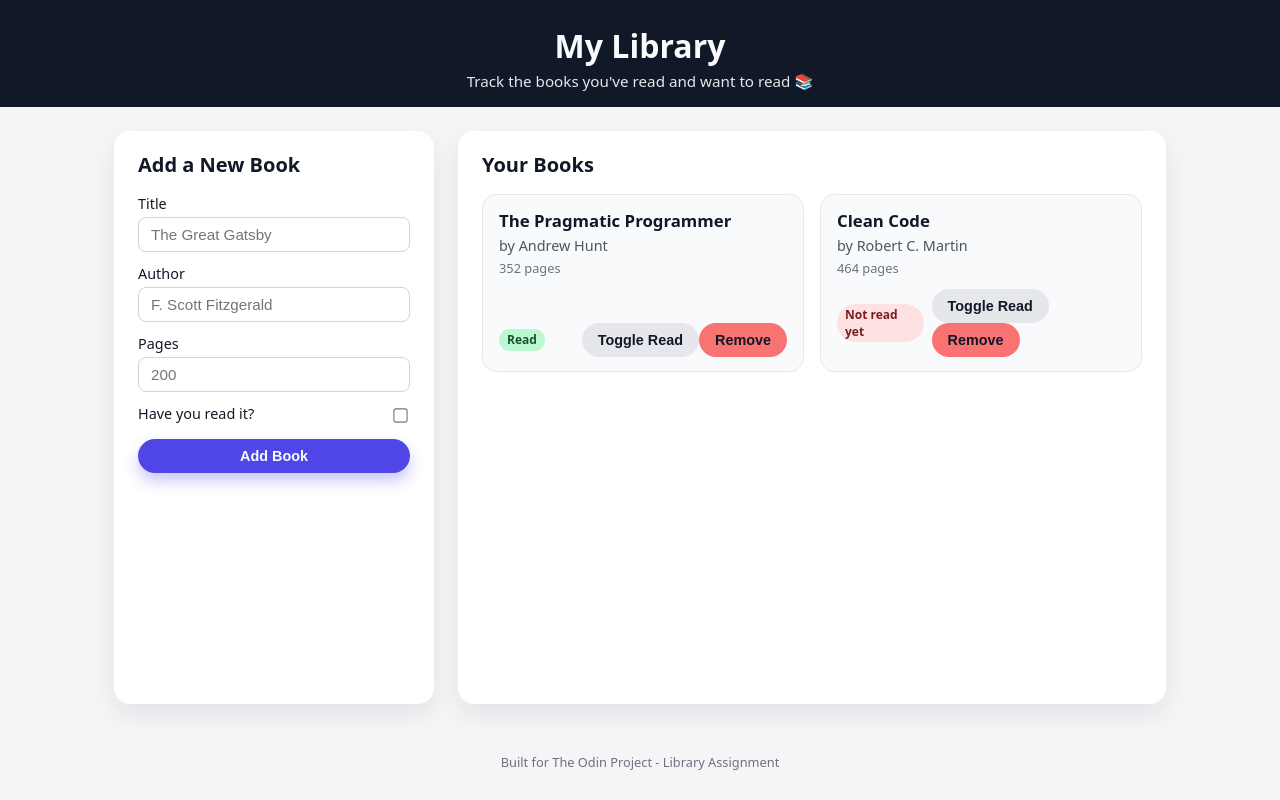
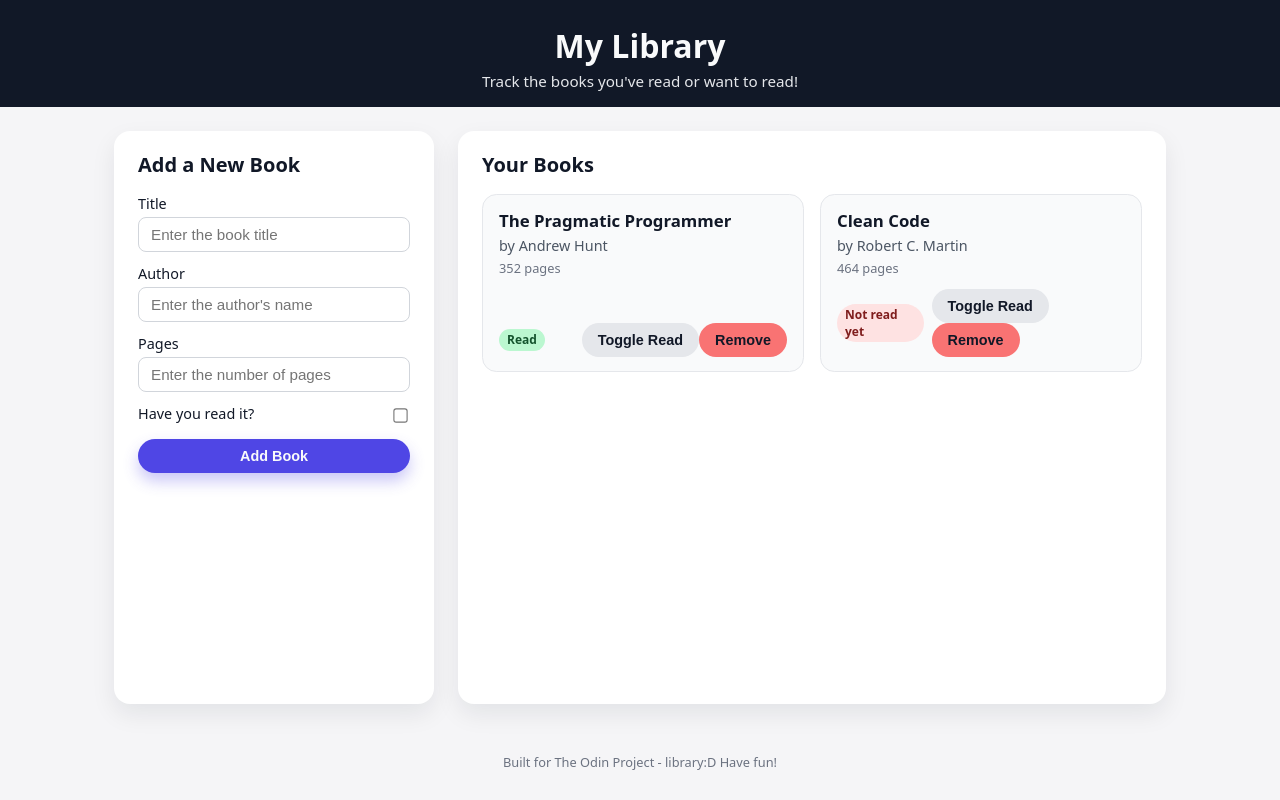
Before and after one commit to queeniezhyx/Library, a plain HTML site: page index.html in a window 1280 px wide. Drawn offline with Linux system fonts and the light colour scheme.

Commit message:
Update text and placeholders in index.html

```diff
--- a/index.html
+++ b/index.html
@@ -9,8 +9,9 @@
 <body>
   <header class="header">
     <h1>My Library</h1>
-    <p>Track the books you've read and want to read 📚</p>
+    <p>Track the books you've read or want to read! </p>
   </header>
+
   <main class="main">
     <section class="form-section">
       <h2>Add a New Book</h2>
@@ -21,7 +22,7 @@
             type="text"
             id="title"
             name="title"
-            placeholder="The Great Gatsby"
+            placeholder="Enter the book title"
             required
           />
         </div>
@@ -32,7 +33,7 @@
             type="text"
             id="author"
             name="author"
-            placeholder="F. Scott Fitzgerald"
+            placeholder="Enter the author's name"
             required
           />
         </div>
@@ -44,14 +45,16 @@
             id="pages"
             name="pages"
             min="1"
-            placeholder="200"
+            placeholder="Enter the number of pages"
             required
           />
         </div>
+
         <div class="form-group checkbox-group">
           <label for="isRead">Have you read it?</label>
           <input type="checkbox" id="isRead" name="isRead" />
         </div>
+
         <button type="submit" class="btn primary">Add Book</button>
       </form>
     </section>
@@ -62,7 +65,7 @@
     </section>
   </main>
   <footer class="footer">
-    <p>Built for The Odin Project - Library Assignment</p>
+    <p>Built for The Odin Project - library:D Have fun!</p>
   </footer>
   <script src="script.js"></script>
 </body>
```
